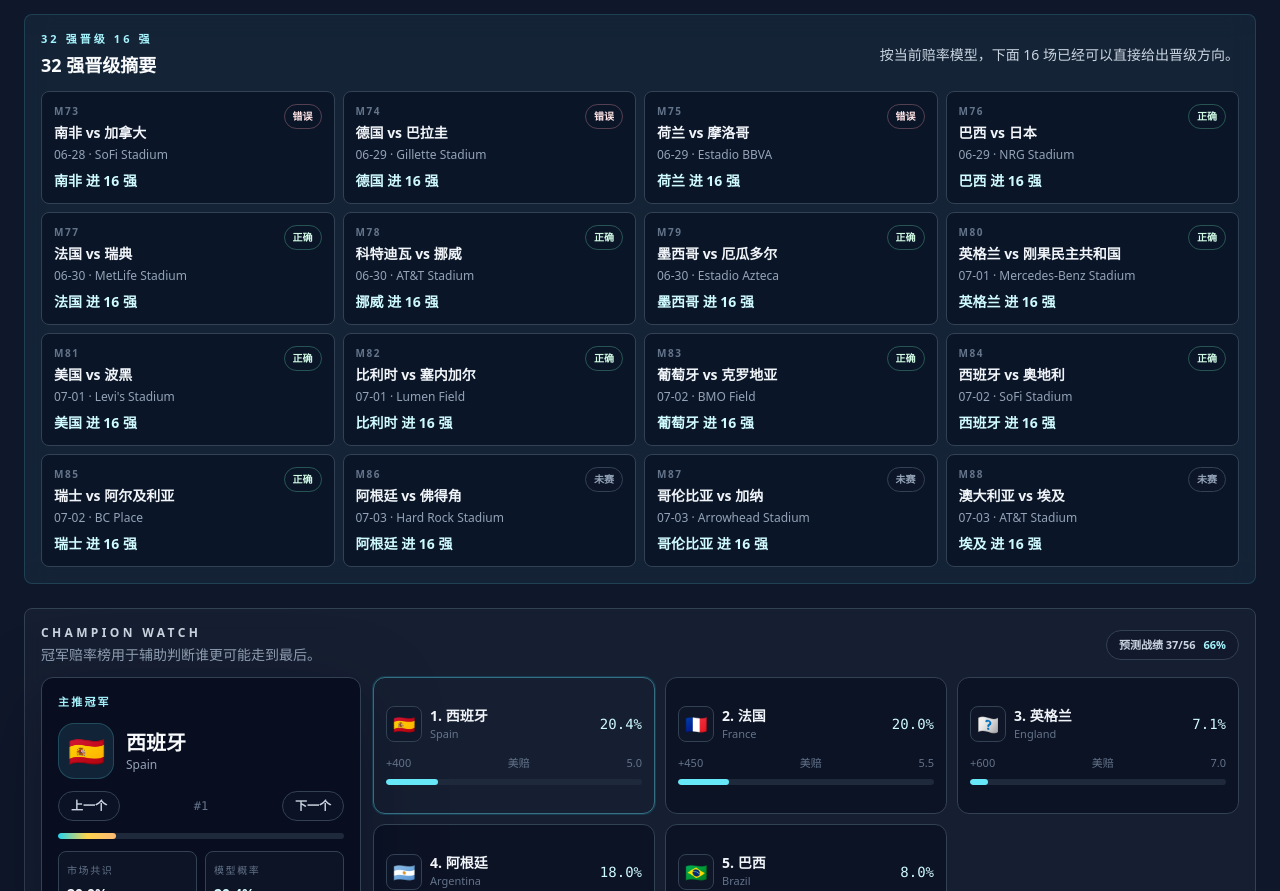
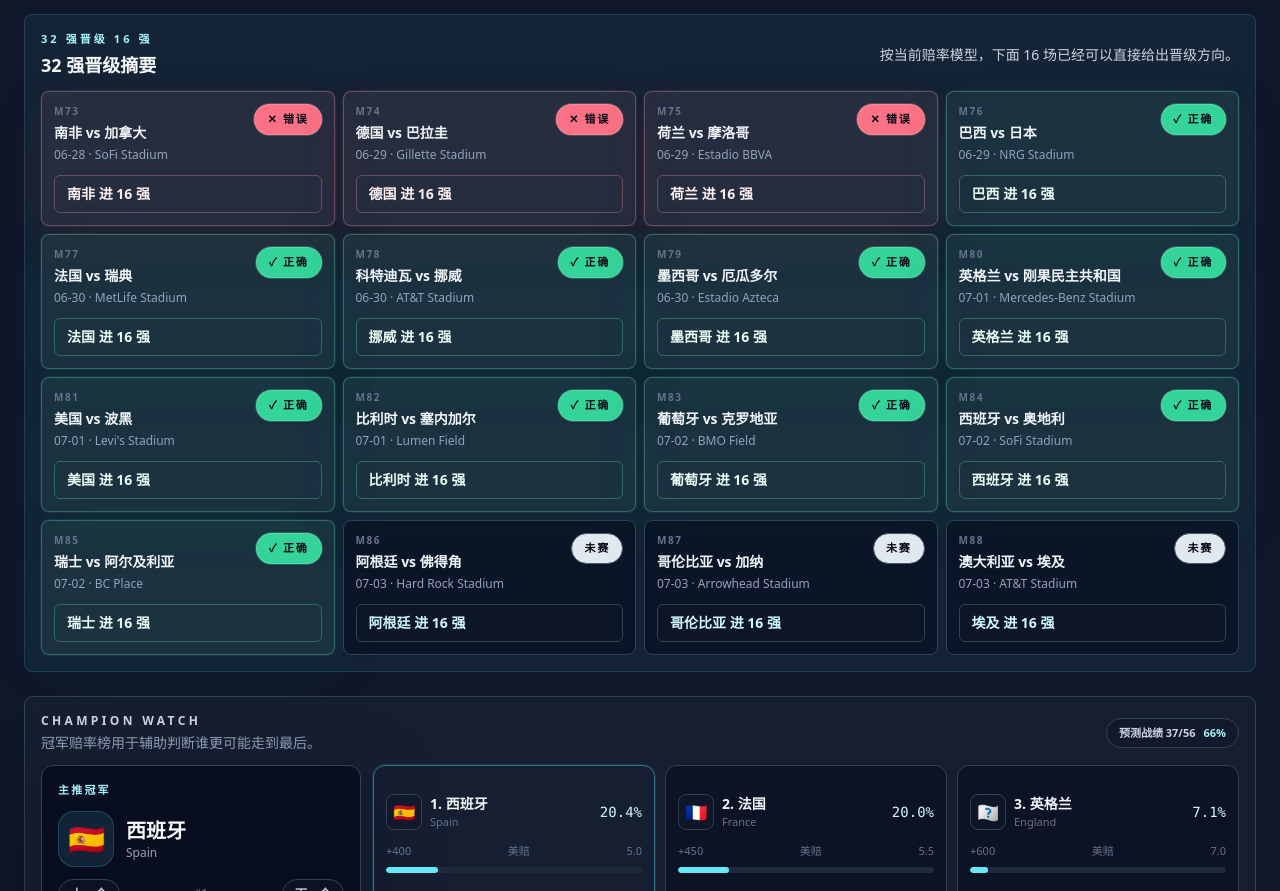
Before and after one commit to huayu2025ai-sketch/world-cup-26, a Next.js app: page /predictions in a window 1280 px wide. Shown: the part 5134-6025 px from the top of the page. Built offline with nearby package versions, Linux system fonts and the light colour scheme.

Commit message:
Improve 32st prediction status visibility

```diff
--- a/app/predictions/page.tsx
+++ b/app/predictions/page.tsx
@@ -680,9 +680,15 @@ export default function PredictionsPage() {
                 const advancer = getPredictedAdvancer(match, prediction);
                 const actualOutcome = getActualOutcome(match);
                 const judgement = getPredictionJudgement(match, prediction);
+                const cardStateClass =
+                  judgement === "correct"
+                    ? "border-emerald-300/30 bg-emerald-300/[0.08] shadow-[0_0_0_1px_rgba(110,231,183,0.08),0_18px_50px_rgba(6,95,70,0.14)]"
+                    : judgement === "wrong"
+                      ? "border-rose-300/30 bg-rose-300/[0.08] shadow-[0_0_0_1px_rgba(252,165,165,0.08),0_18px_50px_rgba(127,29,29,0.16)]"
+                      : "border-slate-700 bg-slate-950/45";
 
                 return (
-                  <div key={match.id} className="rounded-lg border border-slate-700 bg-slate-950/45 p-3">
+                  <div key={match.id} className={`rounded-lg border p-3 transition ${cardStateClass}`}>
                     <div className="flex items-start justify-between gap-2">
                       <div>
                         <p className="text-[10px] font-black uppercase tracking-[0.16em] text-slate-500">M{match.id}</p>
@@ -694,12 +700,12 @@ export default function PredictionsPage() {
                         </p>
                       </div>
                       <span
-                        className={`inline-flex shrink-0 items-center rounded-full border px-2 py-1 text-[10px] font-black ${
+                        className={`inline-flex shrink-0 items-center rounded-full border px-3 py-1.5 text-[11px] font-black uppercase tracking-[0.16em] ${
                           judgement === "correct"
-                            ? "border-emerald-300/30 bg-emerald-300/12 text-emerald-100"
+                            ? "border-emerald-300/50 bg-emerald-400 text-slate-950 shadow-[0_0_0_1px_rgba(110,231,183,0.25)]"
                             : judgement === "wrong"
-                              ? "border-rose-300/30 bg-rose-300/12 text-rose-100"
-                              : "border-slate-700 bg-slate-900/60 text-slate-400"
+                              ? "border-rose-300/50 bg-rose-400 text-slate-950 shadow-[0_0_0_1px_rgba(252,165,165,0.25)]"
+                              : "border-slate-600 bg-slate-200 text-slate-950"
                         }`}
                         title={
                           judgement === "correct"
@@ -709,10 +715,18 @@ export default function PredictionsPage() {
                               : "比赛未结束"
                         }
                       >
-                        {judgement === "correct" ? "正确" : judgement === "wrong" ? "错误" : "未赛"}
+                        {judgement === "correct" ? "✓ 正确" : judgement === "wrong" ? "✕ 错误" : "未赛"}
                       </span>
                     </div>
-                    <p className="mt-2 text-sm font-black text-cyan-100">
+                    <p
+                      className={`mt-3 rounded-md border px-3 py-2 text-sm font-black ${
+                        judgement === "correct"
+                          ? "border-emerald-300/30 bg-emerald-300/12 text-emerald-50"
+                          : judgement === "wrong"
+                            ? "border-rose-300/30 bg-rose-300/12 text-rose-50"
+                            : "border-slate-700 bg-slate-900/60 text-cyan-100"
+                      }`}
+                    >
                       {advancer ? `${advancer} 进 16 强` : actualOutcome === null ? "待开赛" : "加时/点球待定"}
                     </p>
                   </div>
```
